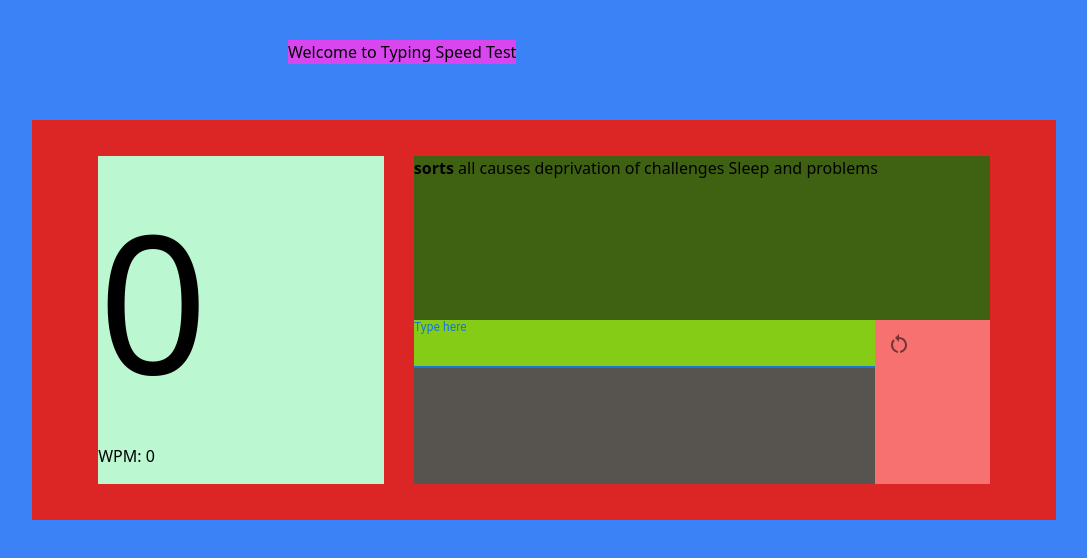
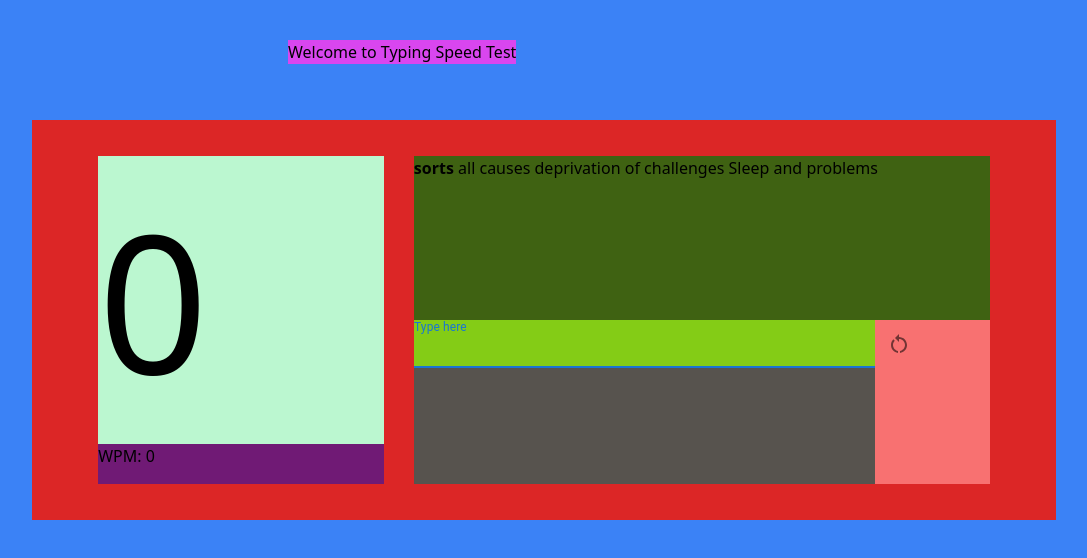
Before and after one commit to albert-dinh-01/TypingTest, a React (Create React App) app in the folder front/: page / in a window 1280 px wide. Shown: the top 558 px of the page, without its empty margins (96-1183 px from the left). Built offline with nearby package versions, Linux system fonts and the light colour scheme.

Commit message:
Rearranged the divs in timer container

```diff
--- a/front/src/components/TextField/TextField.tsx
+++ b/front/src/components/TextField/TextField.tsx
@@ -56,10 +56,12 @@ const Timer = (props: any) => {
 	const minutesElapsed = timer / 60;
 
 	return (
-		<div className="bg-green-200 h-full" id="timeAndWpm">
-			<p className="text-[15vw]" id="Timer">
-				{timer}
-			</p>
+		<div className="timerContainer">
+			<div className="bg-green-200 h-full" id="timeAndWpm">
+				<p className="text-[15vw]" id="Timer">
+					{timer}
+				</p>
+			</div>
 			<p className="" id="Speed">
 				WPM:{" "}
 				{Number(
```
